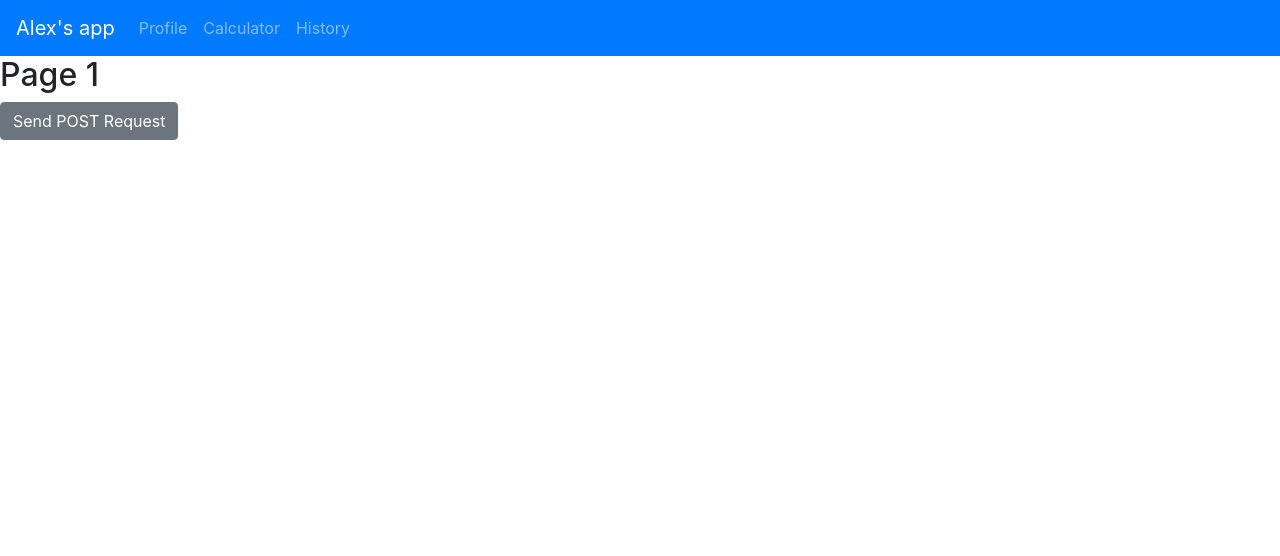
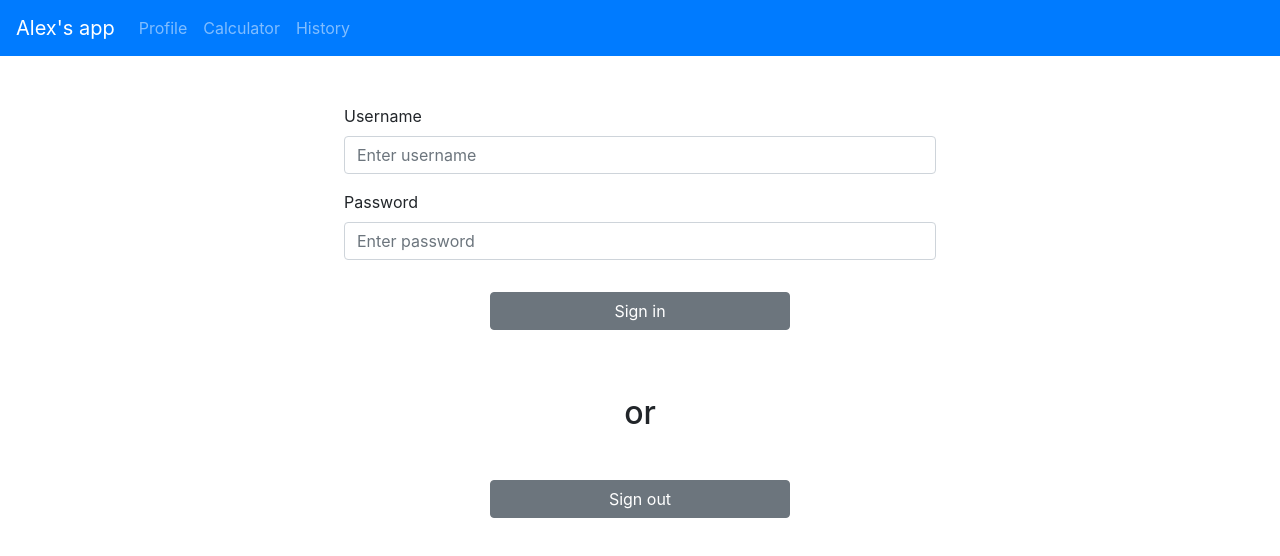
Before and after one commit to sanchezik/tn-calculator-front, a Vue app: page /#/profile in a window 1280 px wide. Shown: the top 556 px of the page. Built offline with nearby package versions, Linux system fonts and the light colour scheme.

Commit message:
profile page

```diff
--- a/src/components/PageOne.vue
+++ /dev/null
@@ -1,31 +0,0 @@
-<template>
-  <div>
-    <h2>Page 1</h2>
-    <b-button @click="makePostRequest">Send POST Request</b-button>
-    <div v-if="response">
-      <pre>{{ response }}</pre>
-    </div>
-  </div>
-</template>
-
-<script>
-import axios from 'axios';
-
-export default {
-  data() {
-    return {
-      response: null,
-    };
-  },
-  methods: {
-    async makePostRequest() {
-      try {
-        const res = await axios.post('https://example.com/api', { key: 'value' });
-        this.response = res.data;
-      } catch (error) {
-        console.error(error);
-      }
-    },
-  },
-};
-</script>
--- /dev/null
+++ b/src/components/PageProfile.vue
@@ -0,0 +1,65 @@
+<template>
+  <div class="p-5 d-flex flex-column align-items-center">
+    <div v-if="response">
+      <pre>{{ response }}</pre>
+    </div>
+    <div class="w-50 mb-3">
+      <div class="form-group">
+        <label for="username">Username</label>
+        <input type="text" class="form-control" id="username" placeholder="Enter username" required>
+      </div>
+      <div class="form-group">
+        <label for="password">Password</label>
+        <input type="password" class="form-control" id="password" placeholder="Enter password" required>
+      </div>
+    </div>
+    <b-button @click="makeLoginRequest" style="width: 300px;">Sign in</b-button>
+    <div id="signInErrMsg" class="text-danger my-1"></div>
+    <div id="signInInfoMsg" class="text-success my-1"></div>
+    <h2 class="my-5">or</h2>
+    <b-button @click="makeLogoutRequest" style="width: 300px;">Sign out</b-button>
+    <div id="signOutErrMsg" class="text-danger my-1"></div>
+    <div id="signOutInfoMsg" class="text-success my-1"></div>
+  </div>
+</template>
+
+<script>
+import $ from 'jquery';
+
+export default {
+  data() {
+    return {
+      response: null,
+    };
+  },
+  methods: {
+    async makeLoginRequest() {
+      $("#signInErrMsg").html("");
+      $("#signInInfoMsg").html("");
+      let data = {
+        username: $.trim($("#username").val()),
+        password: $.trim($("#password").val())
+      }
+      $.post("http://176.57.184.98:5000/login", data)
+          .done(function (result) {
+            // this.response = res.data;
+            $("#signInInfoMsg").html("Hello, " + result["user"]["username"]);
+          })
+          .fail(function (result) {
+            $("#signInErrMsg").html(result.responseJSON["errors"]);
+          });
+    },
+    async makeLogoutRequest() {
+      $("#signOutErrMsg").html("");
+      $("#signOutInfoMsg").html("");
+      $.post("http://176.57.184.98:5000/logout", {})
+          .done(function (result) {
+            $("#signOutInfoMsg").html(result["message"]);
+          })
+          .fail(function () {
+            $("#signOutErrMsg").html("Unexpected error. Try again later");
+          });
+    },
+  },
+};
+</script>
--- a/src/main.js
+++ b/src/main.js
@@ -2,6 +2,7 @@ import Vue from 'vue';
 import App from './App.vue';
 import router from './router';
 import { BootstrapVue, IconsPlugin } from 'bootstrap-vue';
+import $ from 'jquery';
 
 import 'bootstrap/dist/css/bootstrap.css';
 import 'bootstrap-vue/dist/bootstrap-vue.css';
@@ -11,6 +12,8 @@ Vue.config.productionTip = false;
 Vue.use(BootstrapVue);
 Vue.use(IconsPlugin);
 
+Vue.prototype.$ = $;
+
 new Vue({
   router,
   render: h => h(App),
--- a/src/router/index.js
+++ b/src/router/index.js
@@ -1,8 +1,8 @@
 import Vue from 'vue';
 import VueRouter from 'vue-router';
-import PageProfile from '../components/PageOne.vue';
-import PageCalc from '../components/PageOne.vue';
-import PageHistory from '../components/PageOne.vue';
+import PageProfile from '../components/PageProfile.vue';
+import PageCalc from '../components/PageProfile.vue';
+import PageHistory from '../components/PageProfile.vue';
 
 Vue.use(VueRouter);
 
```
Also changed, not shown: package.json (+5 -4 lines), src/components/HelloWorld.vue (deleted, +0 -58 lines), 1 other file (tests, documents, lock files or other folders).
